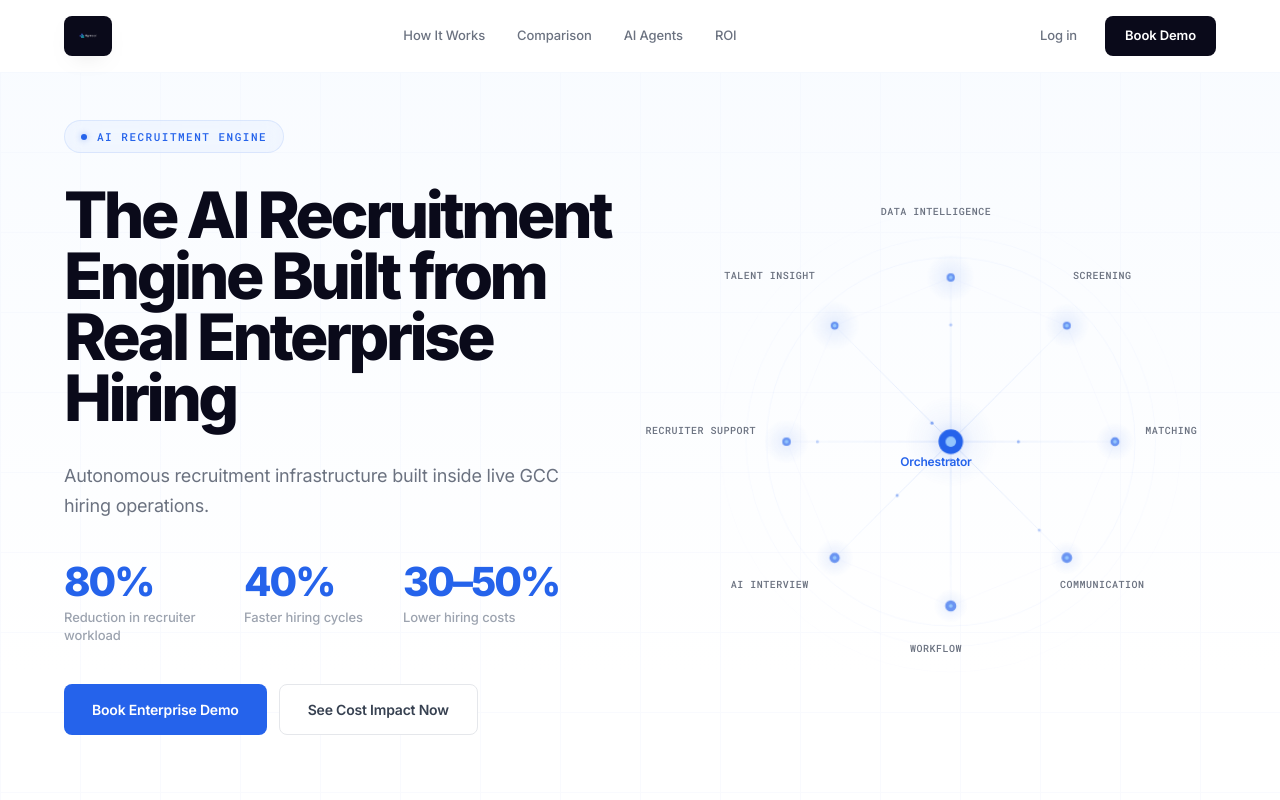
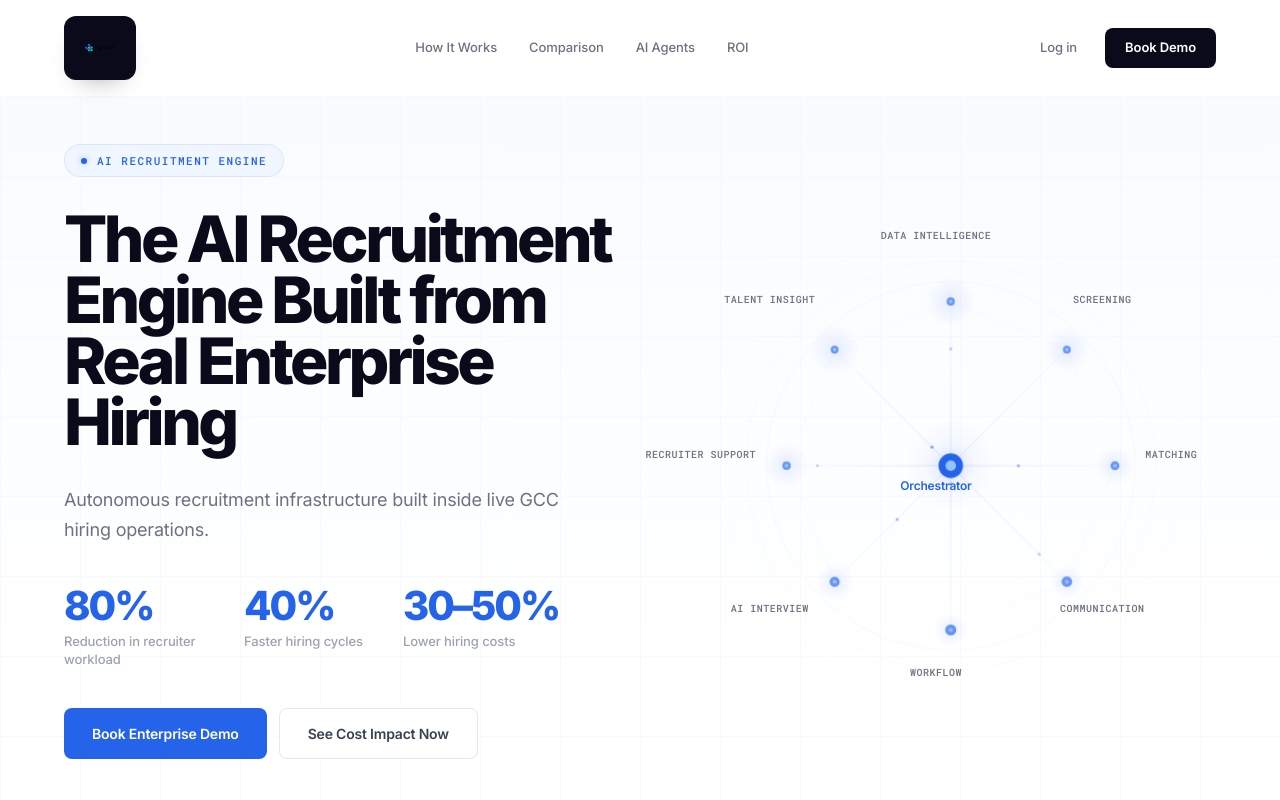
Before and after one commit to tasc-outsourcing/hyrra, a React (Vite) app: page / in a window 1280 px wide. Shown: the top 800 px of the page. Built offline with nearby package versions, Linux system fonts and the light colour scheme.

Commit message:
Swap to OG logo and increase size

```diff
--- a/src/app/components/CTAFooter.tsx
+++ b/src/app/components/CTAFooter.tsx
@@ -1,4 +1,4 @@
-import hyrraLogo from "../../assets/Hyrra-logo-final-blue-white.png";
+import hyrraLogo from "../../assets/Hyrra-logo-final-OG.png";
 import AnimateIn from "./AnimateIn";
 
 export default function CTAFooter() {
@@ -73,7 +73,7 @@ export default function CTAFooter() {
             <img
               src={hyrraLogo}
               alt="Hyrra.ai logo"
-              className="h-7 w-auto object-contain"
+              className="h-9 w-auto object-contain"
             />
           </div>
           <div className="flex flex-col sm:flex-row sm:items-center gap-4 sm:gap-8">
--- a/src/app/components/Navigation.tsx
+++ b/src/app/components/Navigation.tsx
@@ -1,5 +1,5 @@
 import { useState, useEffect } from "react";
-import hyrraLogo from "../../assets/Hyrra-logo-final-blue-white.png";
+import hyrraLogo from "../../assets/Hyrra-logo-final-OG.png";
 
 export default function Navigation() {
   const [mobileMenuOpen, setMobileMenuOpen] = useState(false);
@@ -28,11 +28,11 @@ export default function Navigation() {
     >
       <div className="w-full max-w-[1440px] flex items-center justify-between px-6 md:px-16 py-4">
         <a href="#" className="flex items-center gap-2">
-          <span className="bg-[#0a0a1a] rounded-lg px-3 py-2 shadow-[0_8px_24px_-16px_rgba(0,0,0,0.5)]">
+          <span className="bg-[#0a0a1a] rounded-xl px-4 py-3 shadow-[0_12px_28px_-18px_rgba(0,0,0,0.55)]">
             <img
               src={hyrraLogo}
               alt="Hyrra.ai logo"
-              className="h-[22px] md:h-[24px] w-auto object-contain"
+              className="h-[34px] md:h-[40px] w-auto object-contain"
             />
           </span>
         </a>
```
